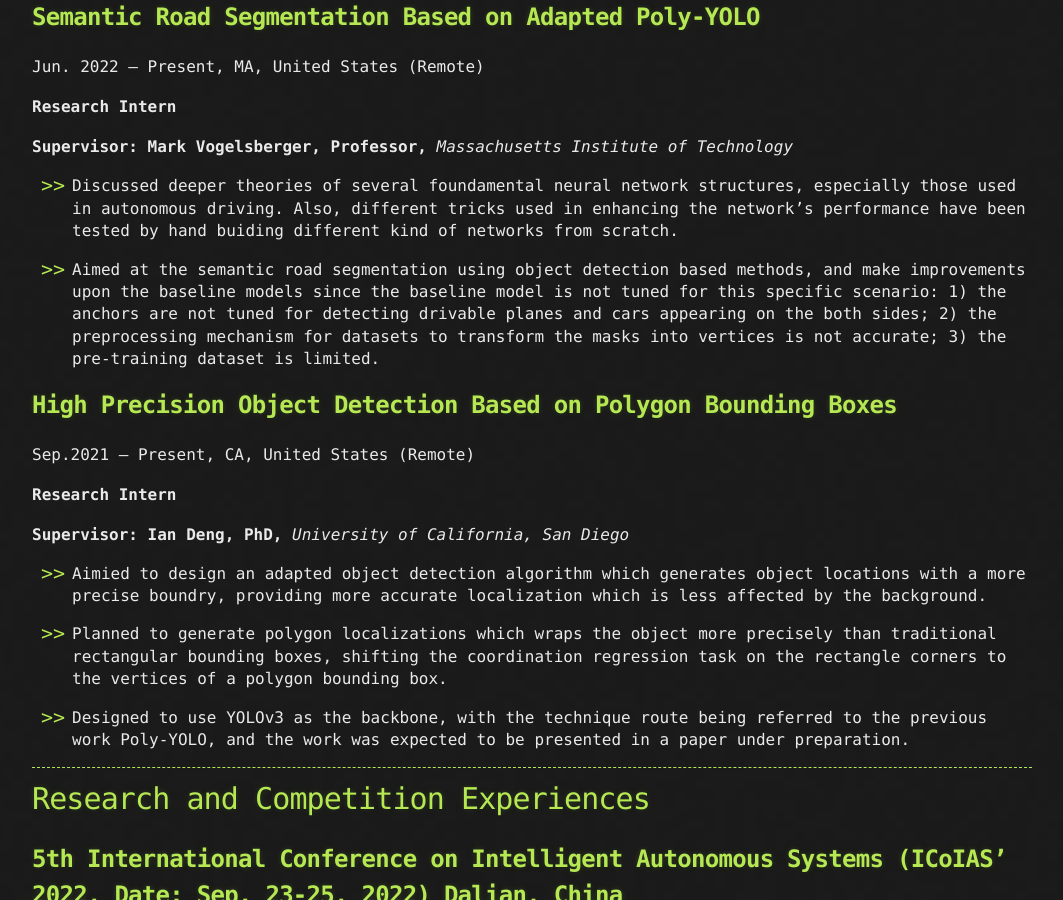
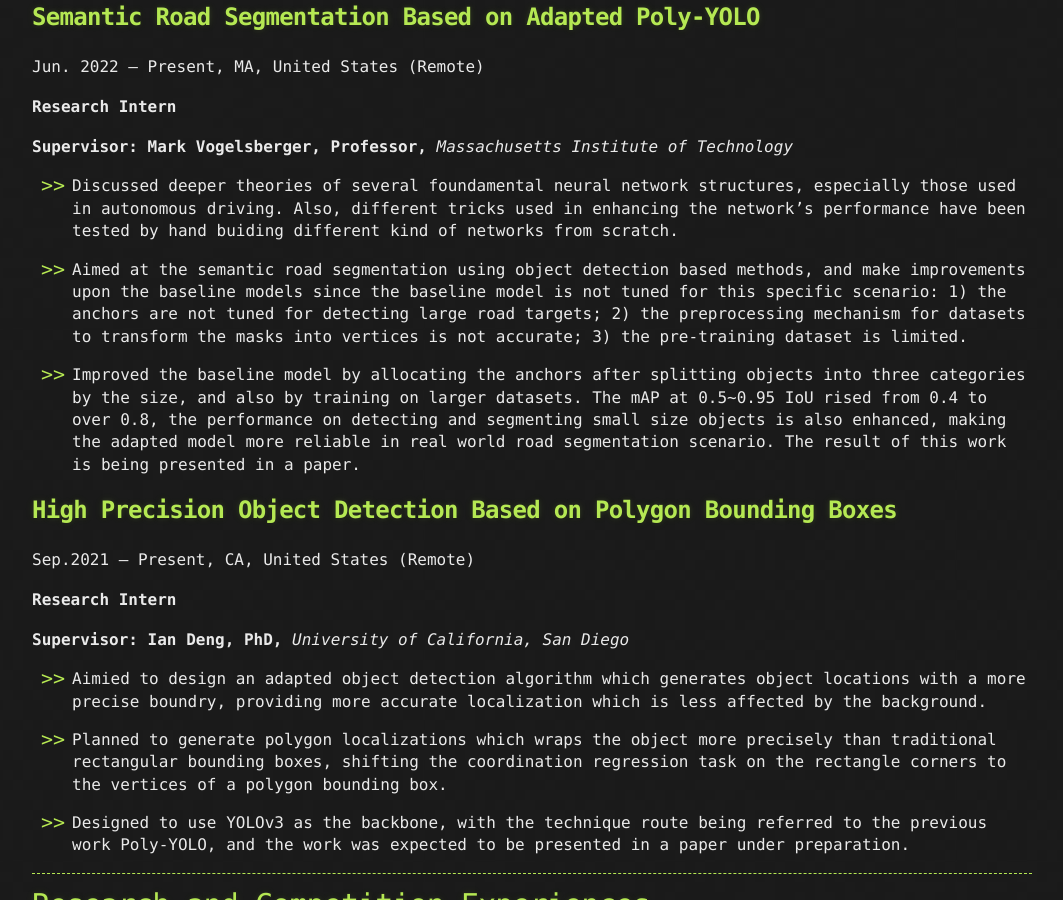
Before and after one commit to ReavenH/ReavenH.github.io, a Jekyll site: the page built from index.md, in a window 1280 px wide and 900 px high, scrolled down 2863 px. Shown: the whole window, without its empty margins (108-1171 px from the left). Built offline with Jekyll 4.4.1, drawn with Linux system fonts in a browser that asks for light colours.

Commit message:
Update index.md

```diff
--- a/index.md
+++ b/index.md
@@ -100,7 +100,10 @@ Jun. 2022 — Present, MA, United States (Remote)
 - Discussed deeper theories of several foundamental neural network structures, especially those used in autonomous driving. Also, different tricks used in enhancing the network’s performance have been tested by hand buiding different kind of networks from scratch.
 
 
-- Aimed at the semantic road segmentation using object detection based methods, and make improvements upon the baseline models since the baseline model is not tuned for this specific scenario: 1) the anchors are not tuned for detecting drivable planes and cars appearing on the both sides; 2) the preprocessing mechanism for datasets to transform the masks into vertices is not accurate; 3) the pre-training dataset is limited.
+- Aimed at the semantic road segmentation using object detection based methods, and make improvements upon the baseline models since the baseline model is not tuned for this specific scenario: 1) the anchors are not tuned for detecting large road targets; 2) the preprocessing mechanism for datasets to transform the masks into vertices is not accurate; 3) the pre-training dataset is limited.
+
+- Improved the baseline model by allocating the anchors after splitting objects into three categories by the size, and also by training on larger datasets. The mAP at 0.5~0.95 IoU rised from 0.4 to over 0.8, the performance on detecting and segmenting small size objects is also enhanced, making the adapted model more reliable in real world road segmentation scenario. The result of this work is being presented in a paper.
+
 
 
 ## **High Precision Object Detection Based on Polygon Bounding Boxes**
```
